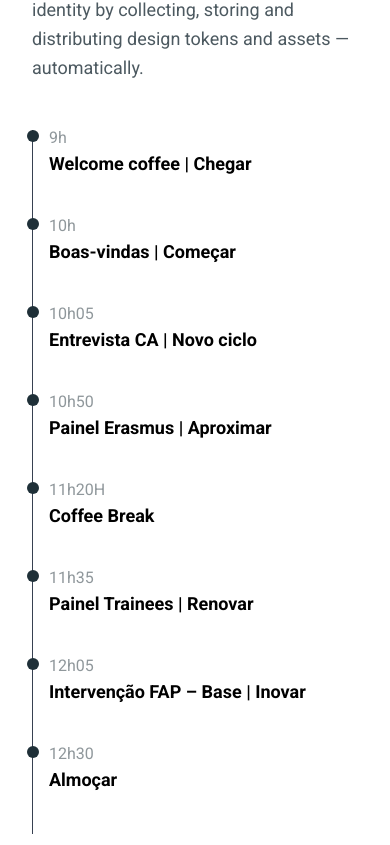
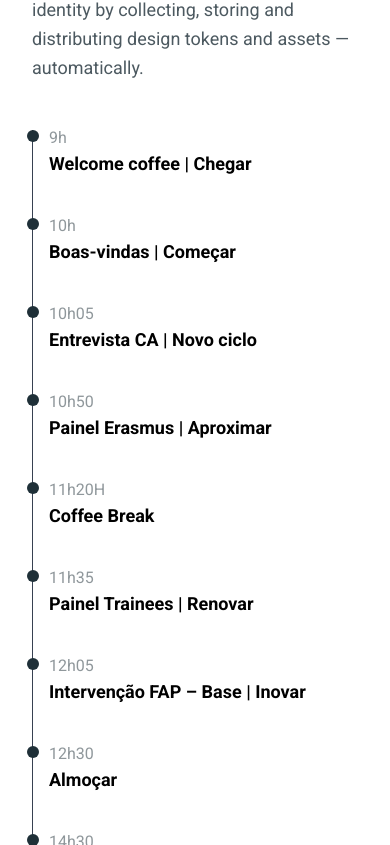
Before and after one commit to nunofmmarques/bm2025, a Vue app: page / in a window 390 px wide. Shown: the part 839-1684 px from the top of the page. Built offline with nearby package versions, Linux system fonts and the light colour scheme.

Commit message:
fix: remove gap from schedule

```diff
--- a/src/components/Speakers.vue
+++ b/src/components/Speakers.vue
@@ -18,7 +18,7 @@
 
       <!-- timeline -->
       <div class="max-w-2xl mx-auto mt-12">
-        <div class="grid gap-32 sm:grid-cols-2">
+        <div class="grid gap-x-32 sm:grid-cols-2">
           <ol class="relative border-l border-gray-700">
             <Event timeEvent="9h" name="Welcome coffee | Chegar" />
             <Event timeEvent="10h" name="Boas-vindas | Começar" />
```
Also changed, not shown: 5 other files (tests, documents, lock files or other folders).
